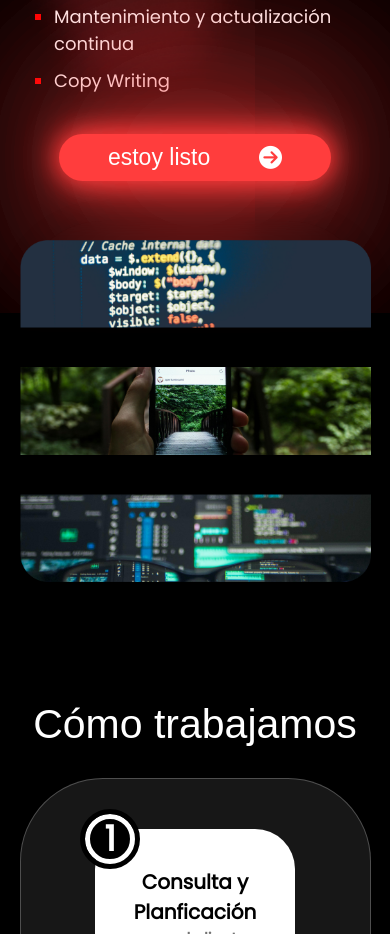
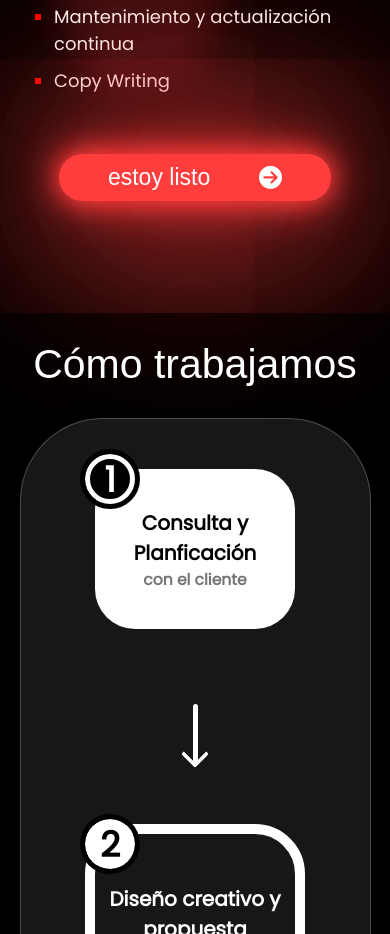
Before and after one commit to Tux3er-Isma/PymeWebTeam, an Astro site: page / in a window 390 px wide. Shown: the part 4006-4940 px from the top of the page. Built offline with nearby package versions, Linux system fonts and the light colour scheme; Astro itself is replaced by a stand-in of ours; a script that the page names is missing.

Commit message:
📱 Working on responsive deisgn

```diff
--- a/src/components/Main/Section-3/Section-3.astro
+++ b/src/components/Main/Section-3/Section-3.astro
@@ -198,11 +198,7 @@ import Rectangle1 from "../../../assets/Rectangle-2.png";
                 }
 
                 &--2 {
-                    padding: 0;
-                    height: 45vh;
-                    width: 90vw;
-                    background: transparent;
-                    border: none;
+                    display: none;
                 }
 
                 &__header {
@@ -215,7 +211,7 @@ import Rectangle1 from "../../../assets/Rectangle-2.png";
                 }
 
                 &__btn {
-                    margin-top: 40px;
+                    margin-top: 60px;
                     margin-bottom: 40px;
                 }
             }
```
